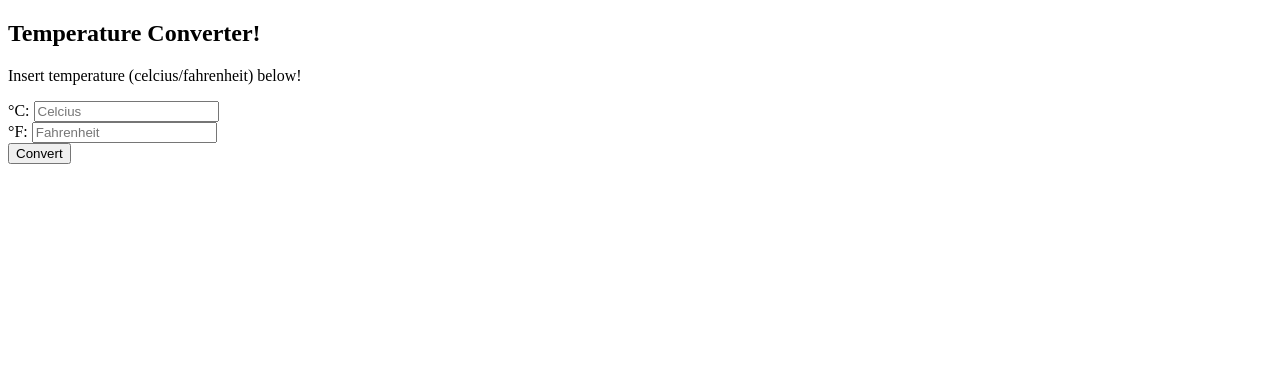
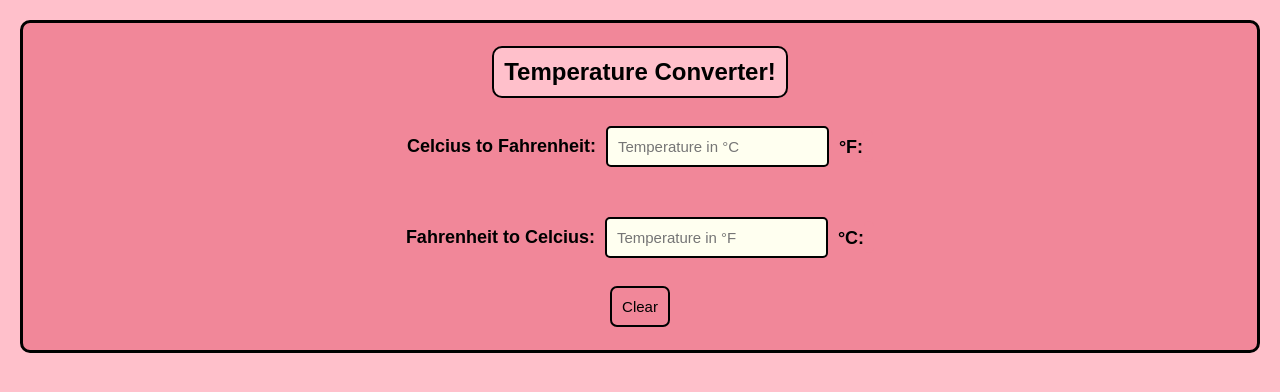
Before and after one commit to taahirahismail/temp-converter, a plain HTML site: page index.html in a window 1280 px wide. Drawn offline with Linux system fonts and the light colour scheme.

Commit message:
I don't feel like doing this anymore lol

```diff
--- a/index.html
+++ b/index.html
@@ -1,28 +1,32 @@
 <!DOCTYPE html>
 <html lang="en">
-<head>
-    <meta charset="UTF-8">
-    <meta http-equiv="X-UA-Compatible" content="IE=edge">
-    <meta name="viewport" content="width=device-width, initial-scale=1.0">
+  <head>
+    <meta charset="UTF-8" />
+    <meta http-equiv="X-UA-Compatible" content="IE=edge" />
+    <meta name="viewport" content="width=device-width, initial-scale=1.0" />
     <title>Temperature Converter</title>
-    <link rel="stylesheet" href="style.css">
-</head>
-<body>
+    <link rel="stylesheet" href="style.css" />
+  </head>
+  <body>
     <div class="temp-converter">
         <h2>Temperature Converter!</h2>
-        <p>Insert temperature (celcius/fahrenheit) below!</p>
+        <div class="celcius">
+            <label>Celcius to Fahrenheit: </label>
+            <input type="number" id="inputC" class="inputs" placeholder="Temperature in &deg;C" oninput="convC(this.value)" onchange="convC(this.value)">
 
-        <div>
-            <label>&deg;C: </label>
-            <input type="number" id="celcius" placeholder="Celcius">
+            <p>&deg;F: <span id="outputF"></span></p>
         </div>
-        <div>
-            <label>&deg;F: </label>
-            <input type="number" id="fahrenheit" placeholder="Fahrenheit">
+
+        <div class="fahrenheit">
+            <label>Fahrenheit to Celcius: </label>
+            <input type="number" id="inputF" class="inputs" placeholder="Temperature in &deg;F" oninput="convF(this.value)" onchange="conv(this.value)">
+
+            <p>&deg;C: <span id="outputC"></span></p>
         </div>
-        <button onclick="conv()">Convert</button>
+
+        <button onclick="refresh()">Clear</button>
     </div>
 
     <script src="index.js"></script>
-</body>
+  </body>
 </html>
--- a/index.js
+++ b/index.js
@@ -1,3 +1,13 @@
-function conv() {
+function convC(valNum) {
+  valNum = parseFloat(valNum);
+  document.getElementById("outputF").innerHTML=((valNum*1.8)+32).toFixed(2);
+}
 
+function convF(valNum) {
+  valNum = parseFloat(valNum);
+  document.getElementById("outputC").innerHTML=((valNum-32)/1.8).toFixed(2);
 }
+
+function refresh() {
+  window.location.reload();
+}
--- a/style.css
+++ b/style.css
@@ -0,0 +1,84 @@
+* {
+    box-sizing: border-box;
+    margin: 0;
+    padding: 0;
+}
+
+@import url('https://fonts.googleapis.com/css2?family=Quicksand&family=Rubik&display=swap');
+
+body {
+    font-family: 'Rubik', sans-serif;
+    background: pink;
+}
+
+.temp-converter {
+    display: flex;
+    flex-direction: column;
+    align-items: center;
+    padding: 20px;
+    border: 3px solid black;
+    border-radius: 10px;
+    background: rgb(241, 135, 153);
+    color: black;
+    margin: 20px;
+}
+
+.temp-converter h2 {
+    padding: 10px;
+    margin: 3px;
+    border: 2px solid black;
+    border-radius: 10px;
+    background: pink;
+}
+
+.temp-converter .celcius {
+    margin: 10px;
+    padding: 5px;
+    display: flex;
+    align-items: center;
+    justify-content: center;
+    font-size: 18px;
+    font-weight: bold;
+}
+
+.temp-converter .fahrenheit {
+    margin: 10px;
+    padding: 5px;
+    display: flex;
+    align-items: center;
+    justify-content: center;
+    font-size: 18px;
+    font-weight: bold;
+}
+
+.temp-converter .inputs {
+    padding: 10px;
+    margin: 10px;
+    border: 2px solid black;
+    border-radius: 5px;
+    background-color: ivory;
+    font-size: 15px;
+}
+
+.temp-converter p span {
+    padding: 5px;
+    background: rgb(241, 135, 153);
+    border: none;
+    font-size: 20px;
+    border-radius: 5px;
+}
+
+.temp-converter button {
+    padding: 10px;
+    margin: 3px;
+    font-family: 'Rubik', sans-serif;
+    font-size: 15px;
+    background-color: rgb(241, 135, 153);
+    color: black;
+    border: 2px solid black;
+    border-radius: 7px;
+}
+
+.temp-converter button:hover {
+    background: pink;
+}
```
